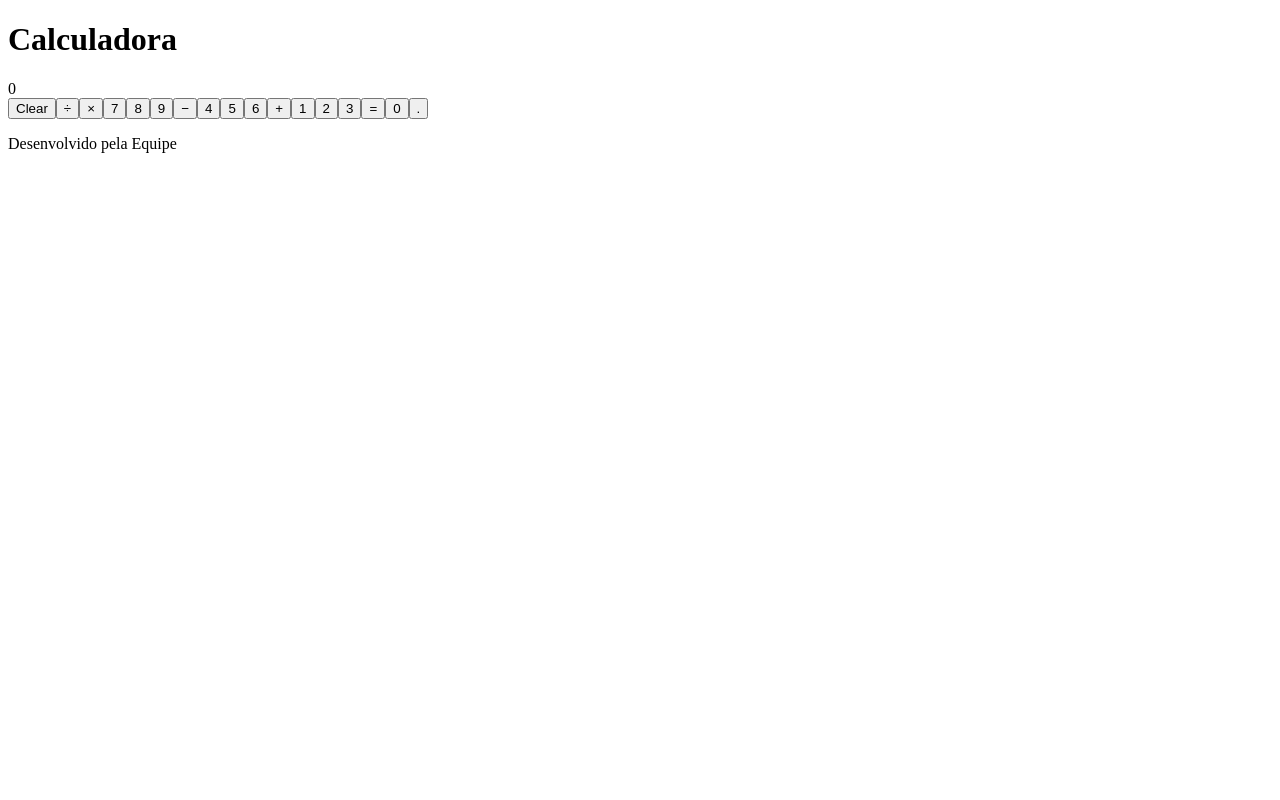
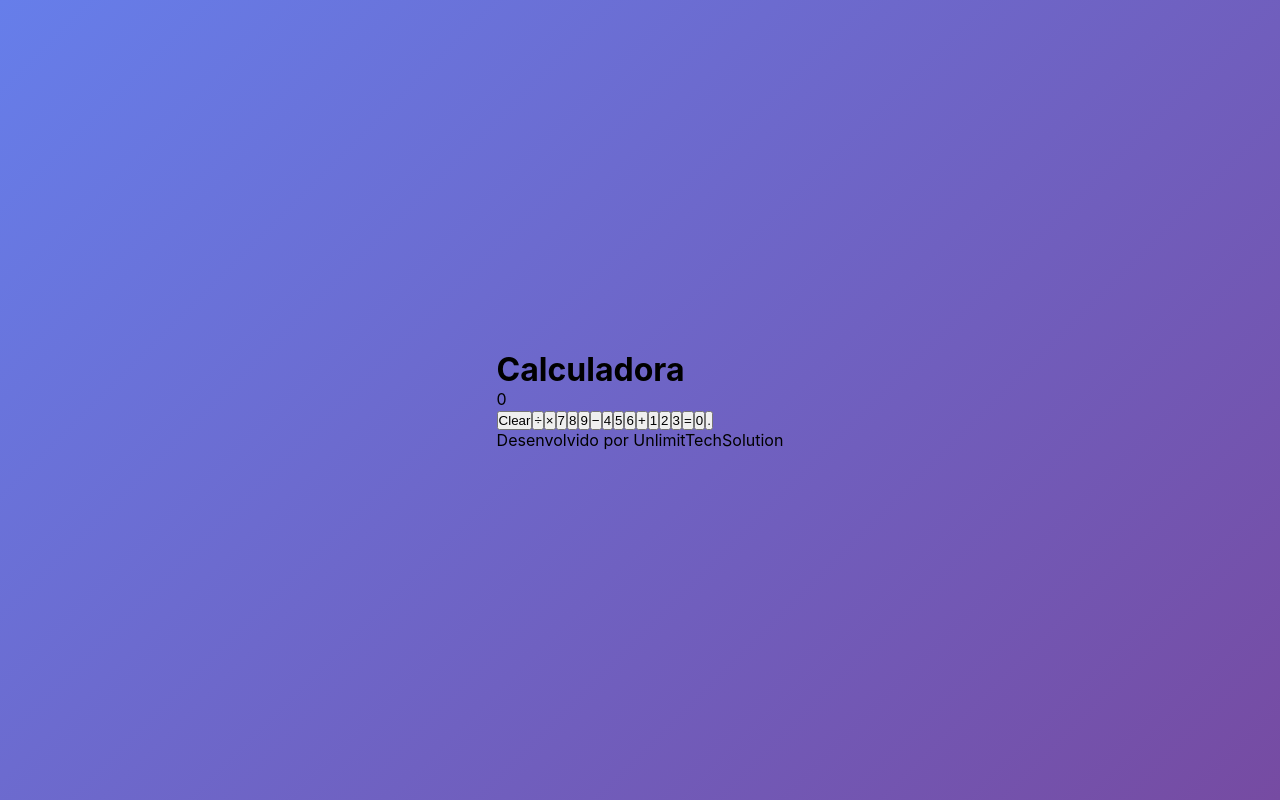
Before and after one commit to TimeDevFelipe/CP4-Calculadora, a React (Vite) app: page / in a window 1280 px wide. Built offline with nearby package versions, Linux system fonts and the light colour scheme.

Commit message:
adicionando css do App e fazendo pequenas alterações

```diff
--- a/src/components/Calculator.jsx
+++ b/src/components/Calculator.jsx
@@ -182,7 +182,7 @@ const Calculator = () => {
                 </div>
 
                 <div className="team-info">
-                    <p>Desenvolvido pela Equipe</p>
+                    <p>Desenvolvido por UnlimitTechSolution</p>
                 </div>
             </div>
         </div>
--- a/src/css/App.css
+++ b/src/css/App.css
@@ -0,0 +1,19 @@
+* {
+    margin: 0;
+    padding: 0;
+    box-sizing: border-box;
+}
+
+body {
+    font-family: 'Inter', -apple-system, BlinkMacSystemFont, 'Segoe UI', Roboto, sans-serif;
+    background: linear-gradient(135deg, #667eea 0%, #764ba2 100%);
+    min-height: 100vh;
+}
+
+.App {
+    min-height: 100vh;
+    display: flex;
+    align-items: center;
+    justify-content: center;
+    padding: 20px;
+}
```
